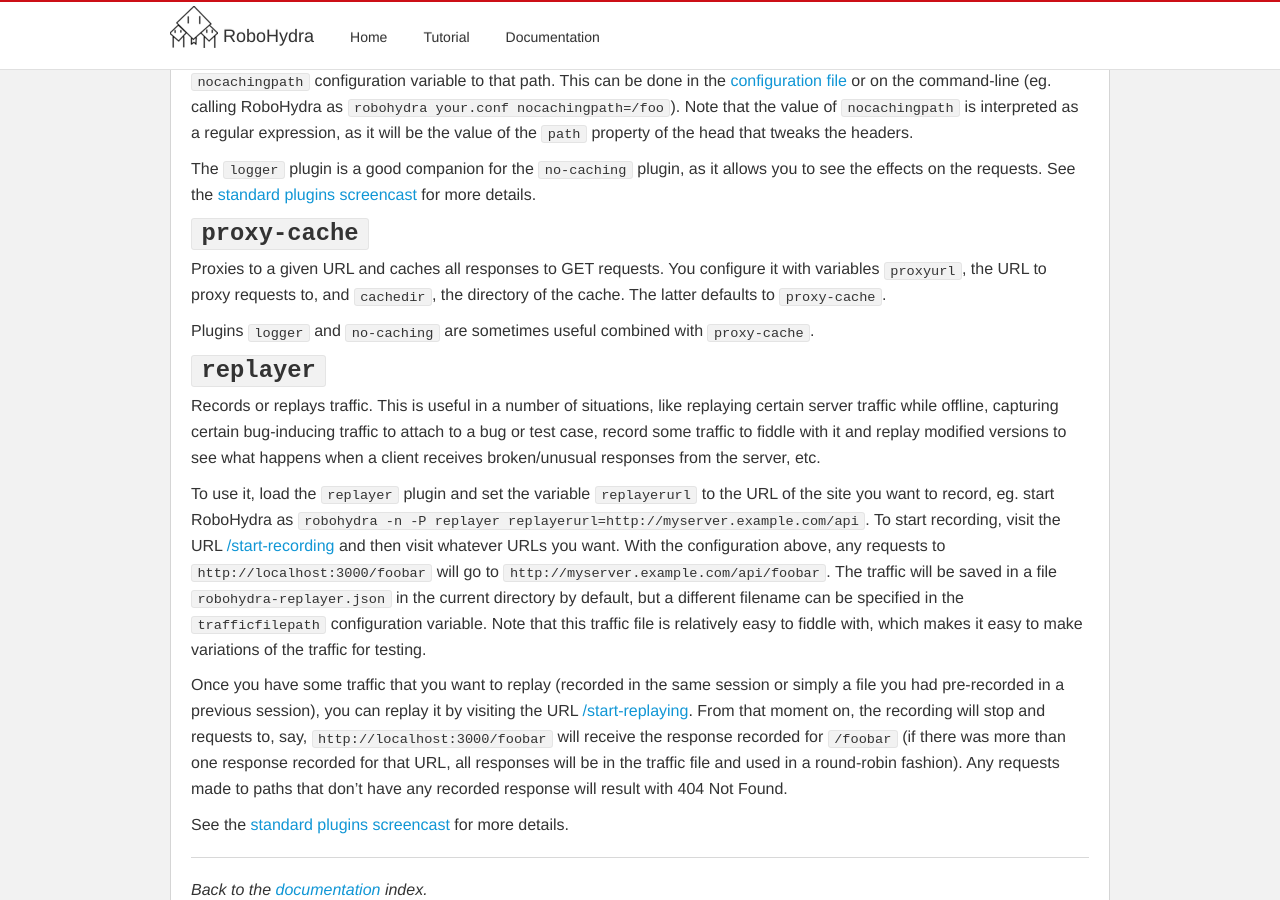
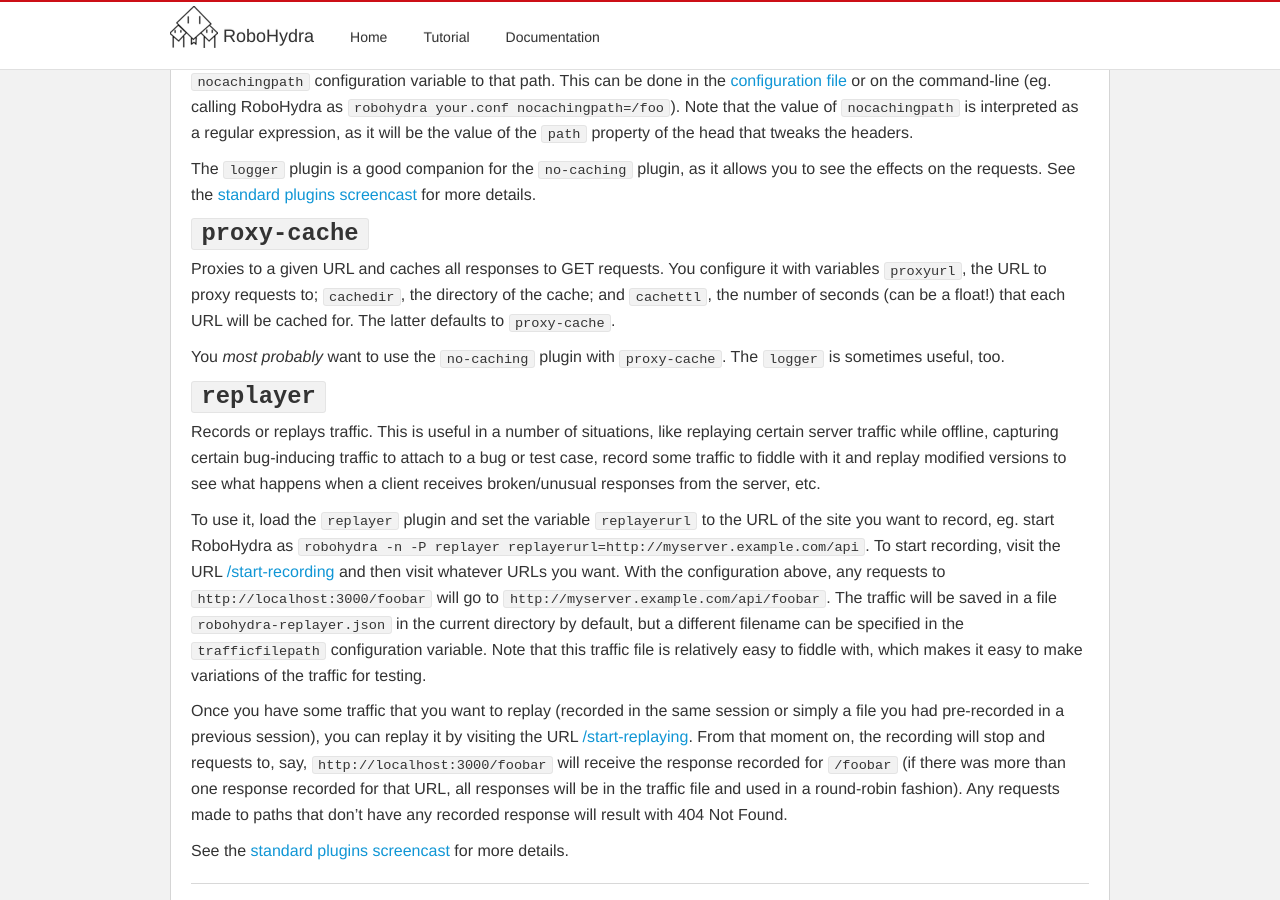
Before and after one commit to robohydra/robohydra, a Jekyll site: the page built from docs/head/plugin-stdlib/index.md, in a window 1280 px wide and 900 px high, scrolled down 1134 px. Built offline with Jekyll 4.4.1, drawn with Linux system fonts in a browser that asks for light colours.

Commit message:
Update proxy-cache plugin documentation

```diff
--- a/docs/head/plugin-stdlib/index.md
+++ b/docs/head/plugin-stdlib/index.md
@@ -98,12 +98,13 @@ more details.
 -------------
 
 Proxies to a given URL and caches all responses to GET requests. You
-configure it with variables `proxyurl`, the URL to proxy requests to,
-and `cachedir`, the directory of the cache. The latter defaults to
-`proxy-cache`.
+configure it with variables `proxyurl`, the URL to proxy requests to;
+`cachedir`, the directory of the cache; and `cachettl`, the number of
+seconds (can be a float!) that each URL will be cached for. The latter
+defaults to `proxy-cache`.
 
-Plugins `logger` and `no-caching` are sometimes useful combined with
-`proxy-cache`.
+You _most probably_ want to use the `no-caching` plugin with
+`proxy-cache`. The `logger` is sometimes useful, too.
 
 
 `replayer`
```
